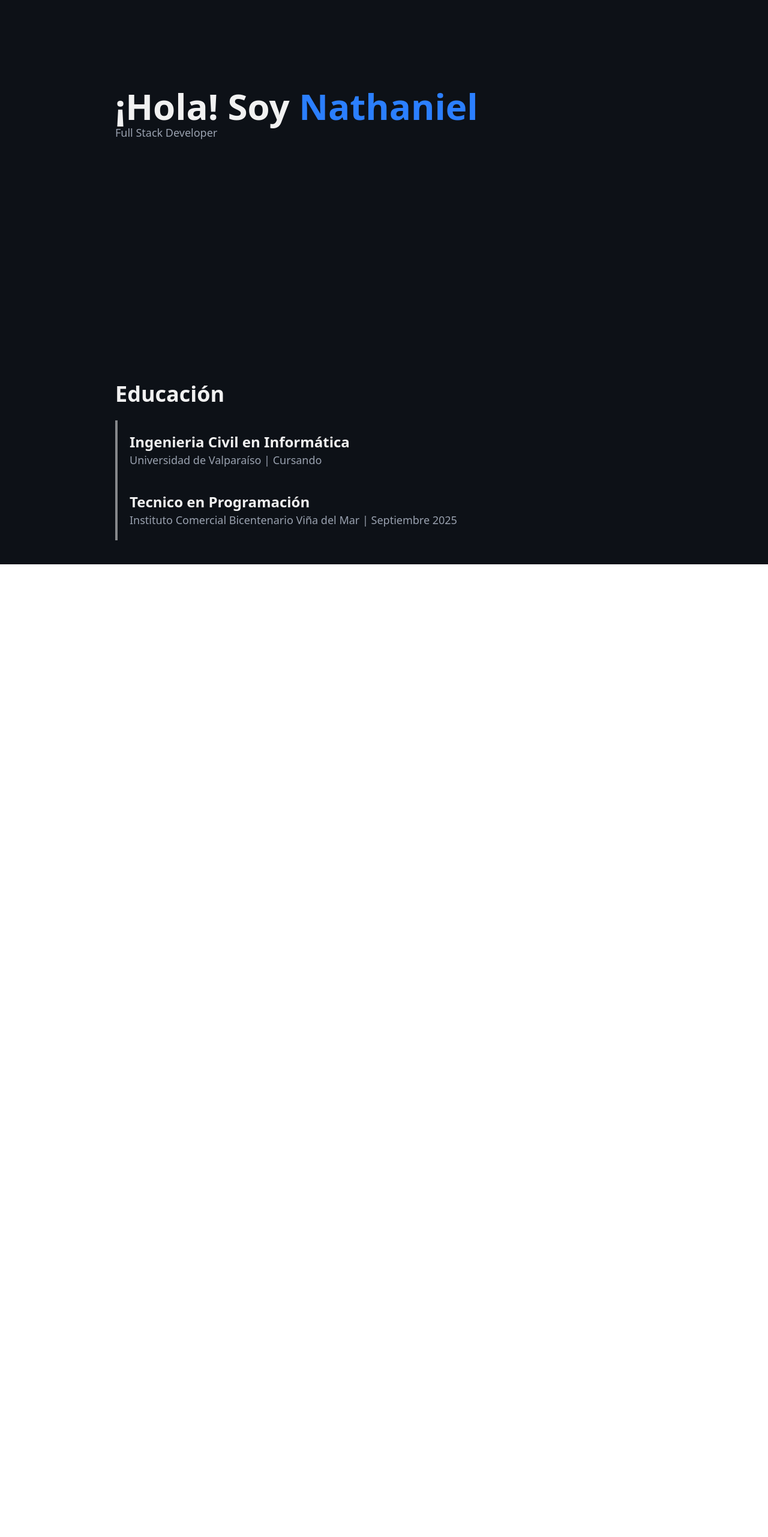
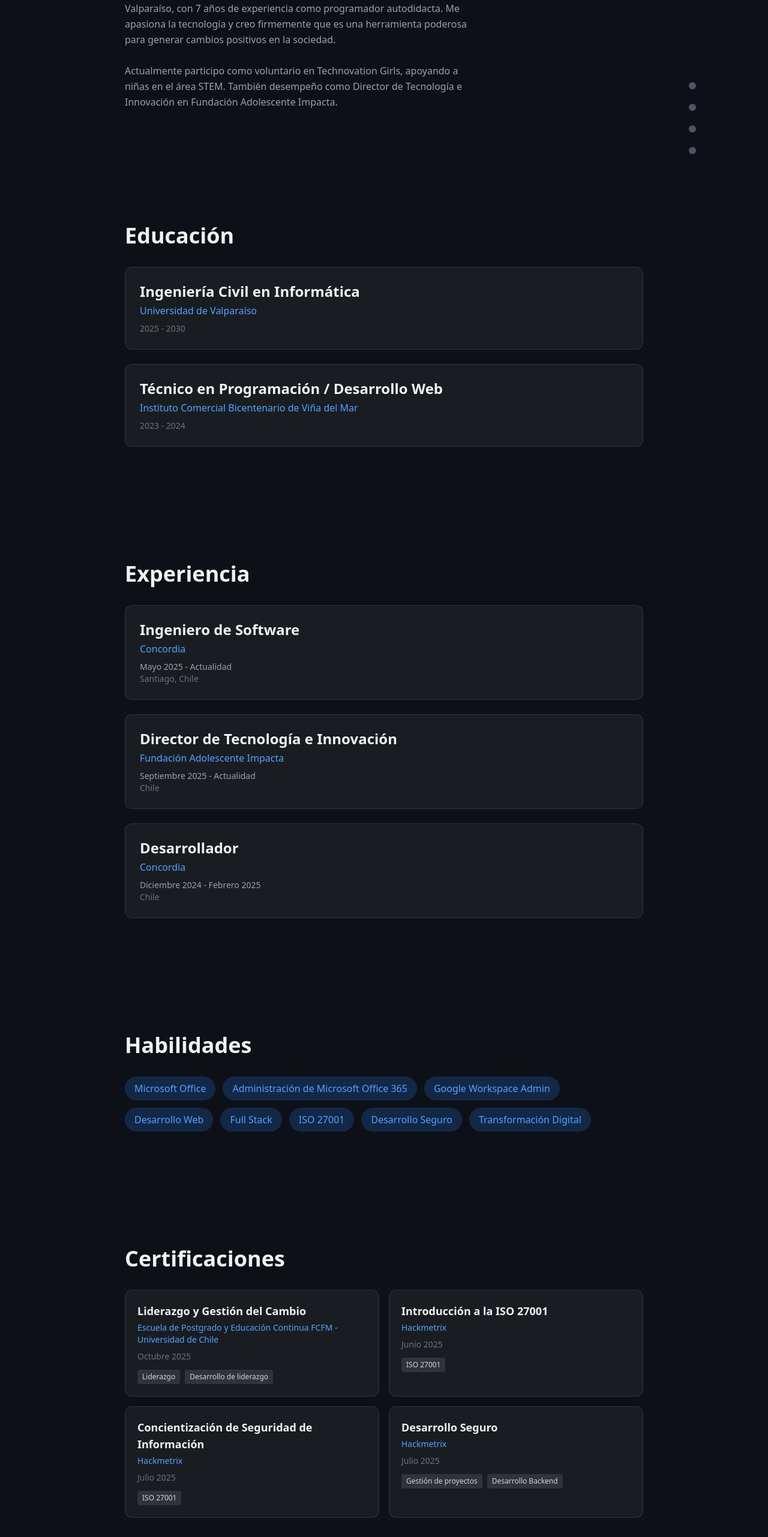
Before and after one commit to DoNathaniel/DoNathaniel, a Next.js app: page / in a window 1280 px wide. Shown: the part 203-2766 px from the top of the page at 60% size. Before the commit the page ends 1144 px from the top, so only its background shows below. Built offline with nearby package versions, Linux system fonts and the light colour scheme.

Commit message:
Add complete portfolio with sections for Education, Experience, Skills and Certifications

```diff
--- a/src/app/page.jsx
+++ b/src/app/page.jsx
@@ -1,4 +1,7 @@
 import Education from "@/components/Education";
+import Experiencie from "@/components/Experience";
+import Certificates from "@/components/Certificates";
+import Skills from "@/components/Skills";
 
 export default function Home() {
     const socials = [
@@ -9,16 +12,39 @@ export default function Home() {
     ];
 
     return (
-        <main className="w-full flex flex-col items-center justify-start bg-[#0D1117] text-[#F1F1F1]">
-            <section className="w-4xl h-screen flex">
+        <main className="w-full flex flex-col items-center bg-[#0D1117] text-[#F1F1F1]">
+            <nav className="fixed right-4 top-1/2 -translate-y-1/2 hidden md:flex flex-col gap-4 z-50">
+                <a href="#education" className="flex items-center gap-2 group">
+                    <span className="w-3 h-3 rounded-full bg-gray-600 group-hover:bg-blue-500 transition-colors"></span>
+                    <span className="text-gray-500 text-sm opacity-0 group-hover:opacity-100 transition-opacity whitespace-nowrap">Educación</span>
+                </a>
+                <a href="#experience" className="flex items-center gap-2 group">
+                    <span className="w-3 h-3 rounded-full bg-gray-600 group-hover:bg-blue-500 transition-colors"></span>
+                    <span className="text-gray-500 text-sm opacity-0 group-hover:opacity-100 transition-opacity whitespace-nowrap">Experiencia</span>
+                </a>
+                <a href="#skills" className="flex items-center gap-2 group">
+                    <span className="w-3 h-3 rounded-full bg-gray-600 group-hover:bg-blue-500 transition-colors"></span>
+                    <span className="text-gray-500 text-sm opacity-0 group-hover:opacity-100 transition-opacity whitespace-nowrap">Habilidades</span>
+                </a>
+                <a href="#certifications" className="flex items-center gap-2 group">
+                    <span className="w-3 h-3 rounded-full bg-gray-600 group-hover:bg-blue-500 transition-colors"></span>
+                    <span className="text-gray-500 text-sm opacity-0 group-hover:opacity-100 transition-opacity whitespace-nowrap">Certificaciones</span>
+                </a>
+            </nav>
+            <section className="w-full max-w-4xl h-[60vh] flex px-4">
                 <div className="flex flex-col justify-center text-left hover:text-white">
                     <div className="flex flex-col">
-                        <h1 className="text-6xl font-bold">
+                        <h1 className="text-3xl md:text-5xl font-bold">
                             ¡Hola! Soy <span className="text-blue-500">Nathaniel</span>
                         </h1>
-                        <p className="text-lg text-gray-400">Full Stack Developer</p>
+                        <p className="text-base md:text-lg text-gray-400 mt-2">Desarrollador FullStack</p>
                     </div>
-                    <div className="flex mt-3 gap-[10px] text-start">
+                    <p className="text-gray-400 text-sm md:text-base mt-4 leading-relaxed max-w-xl">
+                        Estudiante de Ingeniería Civil en Informática en la Universidad de Valparaíso, con 7 años de experiencia como programador autodidacta. Me apasiona la tecnología y creo firmemente que es una herramienta poderosa para generar cambios positivos en la sociedad.
+                        <br /><br />
+                        Actualmente participo como voluntario en Technovation Girls, apoyando a niñas en el área STEM. También desempeño como Director de Tecnología e Innovación en Fundación Adolescente Impacta.
+                    </p>
+                    <div className="flex mt-4 gap-[10px] text-start">
                         {socials.map((social) => (
                             <a key={social.name} href={social.url} target="_blank" rel="noopener noreferrer" className="text-3xl hover:scale-125 transition duration-200">
                                 <i className={social.icon} aria-hidden="true"></i>
@@ -28,6 +54,9 @@ export default function Home() {
                 </div>
             </section>
             <Education />
+            <Experiencie />
+            <Skills />
+            <Certificates />
         </main>
     );
 }
--- /dev/null
+++ b/src/components/Certificates.jsx
@@ -0,0 +1,57 @@
+const certificates = [
+    {
+        name: "Liderazgo y Gestión del Cambio",
+        issuer: "Escuela de Postgrado y Educación Continua FCFM - Universidad de Chile",
+        date: "Octubre 2025",
+        skills: "Liderazgo, Desarrollo de liderazgo",
+    },
+    {
+        name: "Introducción a la ISO 27001",
+        issuer: "Hackmetrix",
+        date: "Junio 2025",
+        skills: "ISO 27001",
+    },
+    {
+        name: "Concientización de Seguridad de Información",
+        issuer: "Hackmetrix",
+        date: "Julio 2025",
+        skills: "ISO 27001",
+    },
+    {
+        name: "Desarrollo Seguro",
+        issuer: "Hackmetrix",
+        date: "Julio 2025",
+        skills: "Gestión de proyectos, Desarrollo Backend",
+    },
+];
+
+export default function Certificates() {
+    return (
+        <section id="certifications" className="w-full max-w-4xl flex flex-col bg-[#0D1117] text-[#F1F1F1] py-24 px-4">
+            <h2 className="text-3xl md:text-4xl font-bold mb-8 text-left">Certificaciones</h2>
+            <div className="grid grid-cols-1 md:grid-cols-2 gap-4">
+                {certificates.map((cert, index) => (
+                    <div key={index} className="bg-white/5 border border-white/10 rounded-xl p-5 hover:border-blue-500/50 transition-colors">
+                        <h3 className="text-lg font-semibold">{cert.name}</h3>
+                        <p className="text-blue-400 text-sm mt-1">{cert.issuer}</p>
+                        <p className="text-gray-500 text-sm mt-2">{cert.date}</p>
+                        {cert.skills && (
+                            <div className="flex flex-wrap gap-2 mt-3">
+                                {cert.skills.split(", ").map((skill, i) => (
+                                    <span key={i} className="bg-white/10 text-gray-300 px-2 py-1 rounded text-xs">
+                                        {skill}
+                                    </span>
+                                ))}
+                            </div>
+                        )}
+                        {cert.url && (
+                            <a href={cert.url} target="_blank" rel="noopener noreferrer" className="text-blue-400 hover:text-blue-300 text-sm mt-3 inline-block">
+                                Ver credencial →
+                            </a>
+                        )}
+                    </div>
+                ))}
+            </div>
+        </section>
+    );
+}
--- a/src/components/Education.jsx
+++ b/src/components/Education.jsx
@@ -1,27 +1,26 @@
 const data = [
     {
-        degree: "Ingenieria Civil en Informática",
+        degree: "Ingeniería Civil en Informática",
         institution: "Universidad de Valparaíso",
-        graduationDate: "Cursando",
+        graduationDate: "2025 - 2030",
     },
     {
-        degree: "Tecnico en Programación",
-        institution: "Instituto Comercial Bicentenario Viña del Mar",
-        graduationDate: "Septiembre 2025",
+        degree: "Técnico en Programación / Desarrollo Web",
+        institution: "Instituto Comercial Bicentenario de Viña del Mar",
+        graduationDate: "2023 - 2024",
     }
-]
+];
 
 export default function Education() {
     return (
-        <section className="w-4xl flex flex-col justify-center bg-[#0D1117] text-[#F1F1F1] py-10">
-            <h2 className="text-4xl font-bold mb-6">Educación</h2>
-            <div className="w-full max-w-4xl flex flex-col">
+        <section id="education" className="w-full max-w-4xl flex flex-col bg-[#0D1117] text-[#F1F1F1] py-24 px-4">
+            <h2 className="text-3xl md:text-4xl font-bold mb-8 text-left">Educación</h2>
+            <div className="flex flex-col gap-6">
                 {data.map((edu, index) => (
-                    <div key={index} className={`py-5 px-5 flex items-center gap-6 border-l-4 border-white/50 hover:border-white transition duration-300`}>
-                        <div className="flex flex-col">
-                            <h3 className="text-2xl font-semibold">{edu.degree}</h3>
-                            <p className="text-lg text-gray-400">{edu.institution} | {edu.graduationDate}</p>
-                        </div>
+                    <div key={index} className="bg-white/5 border border-white/10 rounded-xl p-6 hover:border-blue-500/50 transition-colors">
+                        <h3 className="text-xl md:text-2xl font-semibold">{edu.degree}</h3>
+                        <p className="text-blue-400 mt-1">{edu.institution}</p>
+                        <p className="text-gray-500 text-sm mt-2">{edu.graduationDate}</p>
                     </div>
                 ))}
             </div>
--- /dev/null
+++ b/src/components/Experience.jsx
@@ -0,0 +1,38 @@
+const data = [
+    {
+        responsability: "Ingeniero de Software",
+        company: "Concordia",
+        date: "Mayo 2025 - Actualidad",
+        location: "Santiago, Chile",
+    },
+    {
+        responsability: "Director de Tecnología e Innovación",
+        company: "Fundación Adolescente Impacta",
+        date: "Septiembre 2025 - Actualidad",
+        location: "Chile",
+    },
+    {
+        responsability: "Desarrollador",
+        company: "Concordia",
+        date: "Diciembre 2024 - Febrero 2025",
+        location: "Chile",
+    }
+];
+
+export default function Experiencie() {
+    return (
+        <section id="experience" className="w-full max-w-4xl flex flex-col bg-[#0D1117] text-[#F1F1F1] py-24 px-4">
+            <h2 className="text-3xl md:text-4xl font-bold mb-8 text-left">Experiencia</h2>
+            <div className="flex flex-col gap-6">
+                {data.map((exp, index) => (
+                    <div key={index} className="bg-white/5 border border-white/10 rounded-xl p-6 hover:border-blue-500/50 transition-colors">
+                        <h3 className="text-xl md:text-2xl font-semibold">{exp.responsability}</h3>
+                        <p className="text-blue-400 mt-1">{exp.company}</p>
+                        <p className="text-gray-400 text-sm mt-2">{exp.date}</p>
+                        <p className="text-gray-500 text-sm">{exp.location}</p>
+                    </div>
+                ))}
+            </div>
+        </section>
+    );
+}
--- /dev/null
+++ b/src/components/Skills.jsx
@@ -0,0 +1,25 @@
+const skills = [
+    "Microsoft Office",
+    "Administración de Microsoft Office 365",
+    "Google Workspace Admin",
+    "Desarrollo Web",
+    "Full Stack",
+    "ISO 27001",
+    "Desarrollo Seguro",
+    "Transformación Digital",
+];
+
+export default function Skills() {
+    return (
+        <section id="skills" className="w-full max-w-4xl flex flex-col bg-[#0D1117] text-[#F1F1F1] py-24 px-4">
+            <h2 className="text-3xl md:text-4xl font-bold mb-8 text-left">Habilidades</h2>
+            <div className="flex flex-wrap gap-3">
+                {skills.map((skill, index) => (
+                    <span key={index} className="bg-blue-500/20 text-blue-400 px-4 py-2 rounded-full text-sm md:text-base">
+                        {skill}
+                    </span>
+                ))}
+            </div>
+        </section>
+    );
+}
```
